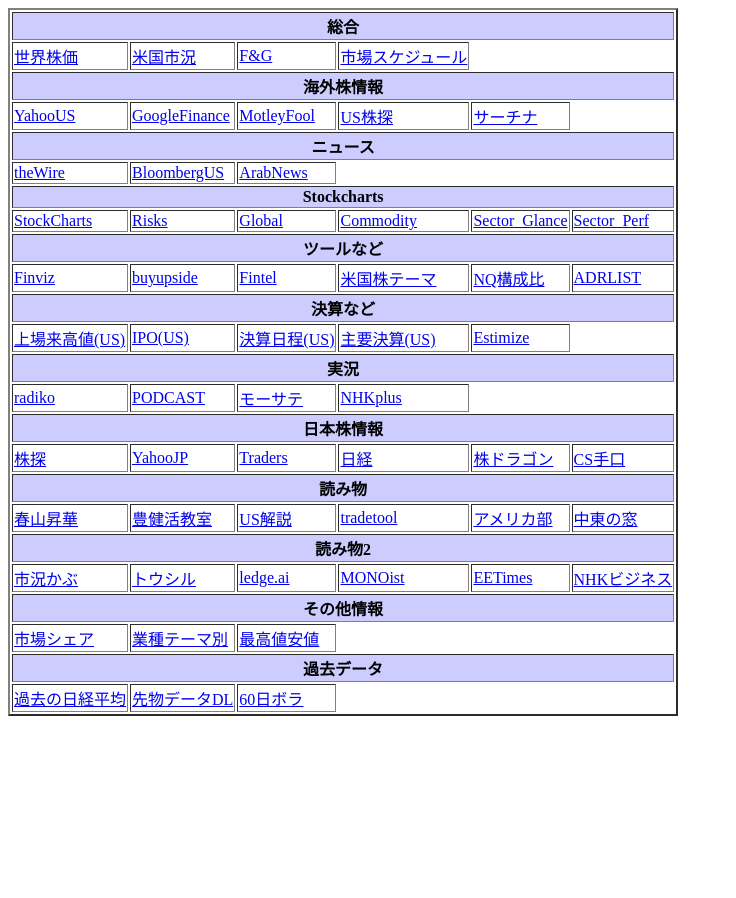
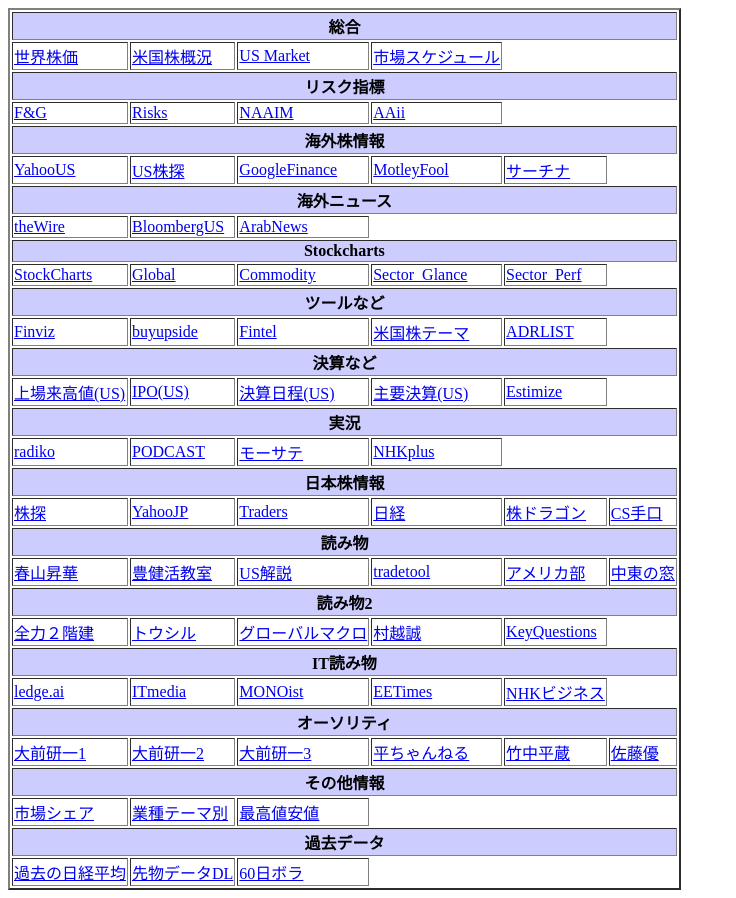
Before and after one commit to seemore-glass/seemore-glass.github.io, a plain HTML site: page index.html in a window 1280 px wide. Shown: the whole page, without its empty margins (0-736 px from the left). Before the commit the page ends 800 px from the top, so only its background shows below. Drawn offline with Linux system fonts and the light colour scheme.

Commit message:
modify links

```diff
--- a/index.html
+++ b/index.html
@@ -1,5 +1,4 @@
 <html>
-
   <head>
     <meta name="robots" content="noindex" />
     <meta name="ROBOTS" content="NOINDEX" />
@@ -30,7 +29,6 @@
 
   <body bgcolor="FFFFFF">
     <html>
-
       <body>
         <table border="2">
           <tr>
@@ -40,13 +38,51 @@
             <a href="https://sekai-kabuka.com/" target="_blank">世界株価</a>
           </td>
           <td>
-        <a href="https://nikkei225jp.com/nasdaq/" target="_blank">米国市況</a>
+            <a href="https://nikkei225jp.com/nasdaq/" target="_blank"
+              >米国株概況</a
+            >
           </td>
           <td>
-        <a href="https://edition.cnn.com/markets/fear-and-greed" target="_blank">F&G</a>
+            <a href="https://www.marketwatch.com/market-data/us" target="_blank"
+              >US Market</a
+            >
+          </td>
+
+          <td>
+            <a href="https://nikkei225jp.com/schedule/" target="_blank"
+              >市場スケジュール</a
+            >
+          </td>
+          <tr>
+            <th colspan="11" bgcolor="#CCCCFF">リスク指標</th>
+          </tr>
+          <td>
+            <a
+              href="https://edition.cnn.com/markets/fear-and-greed"
+              target="_blank"
+              >F&G</a
+            >
           </td>
           <td>
-        <a href="https://nikkei225jp.com/schedule/" target="_blank">市場スケジュール</a>
+            <a
+              href="https://stockcharts.com/freecharts/candleglance.html?!ADRATNYA,!ADRATNAS,$NYAD,$NAAD,$VIX,$VXN,JNK,LQD,$USDJPY,ARKK,IPO,$BTCUSD,$USD|B|null"
+              target="_blank"
+              >Risks</a
+            >
+          </td>
+          <td>
+            <a
+              href="https://www.naaim.org/programs/naaim-exposure-index/"
+              target="_blank"
+              >NAAIM</a
+            >
+          </td>
+          <td>
+            <a
+              href="https://www.aaii.com/sentimentsurvey/sent_results"
+              target="_blank"
+              >AAii</a
+            >
           </td>
           <tr>
             <th colspan="11" bgcolor="#CCCCFF">海外株情報</th>
@@ -54,89 +90,143 @@
           <td>
             <a href="https://finance.yahoo.com/" target="_blank">YahooUS</a>
           </td>
-      <td><a href="https://www.google.com/finance/" target="_blank">GoogleFinance</a></td>
-      <td>
-        <a href="https://www.fool.com/" target="_blank">MotleyFool</a>
-      </td>
           <td>
             <a href="https://us.kabutan.jp/" target="_blank">US株探</a>
           </td>
           <td>
+            <a href="https://www.google.com/finance/" target="_blank"
+              >GoogleFinance</a
+            >
+          </td>
+          <td>
+            <a href="https://www.fool.com/" target="_blank">MotleyFool</a>
+          </td>
+
+          <td>
             <a href="http://stock.searchina.ne.jp/" target="_blank">サーチナ</a>
           </td>
           <tr>
-        <th colspan="11" bgcolor="#CCCCFF">ニュース</th>
+            <th colspan="11" bgcolor="#CCCCFF">海外ニュース</th>
           </tr>
           <td>
-        <a href="https://www.reuters.com/news/archive/us-the-wire" target="_blank">theWire</a>
+            <a
+              href="https://www.reuters.com/news/archive/us-the-wire"
+              target="_blank"
+              >theWire</a
+            >
           </td>
           <td>
             <a href="https://www.bloomberg.com/" target="_blank">BloombergUS</a>
           </td>
           <td>
-        <a href="https://www.arabnews.com/saudiarabia" target="_blank">ArabNews</a>
+            <a href="https://www.arabnews.com/saudiarabia" target="_blank"
+              >ArabNews</a
+            >
           </td>
           <tr>
             <th colspan="11" bgcolor="#CCCCFF">Stockcharts</th>
           </tr>
           <td>
-        <a href="https://stockcharts.com/h-sc/ui?s=%24indu" target="_blank">StockCharts</a>
+            <a href="https://stockcharts.com/h-sc/ui?s=%24indu" target="_blank"
+              >StockCharts</a
+            >
+          </td>
+
+          <td>
+            <a
+              href="https://stockcharts.com/freecharts/candleglance.html?$BSE,$IDDOW,$SETI,KSA,ISRA,UAE,$BVSP,ARGT,$AORD,$ZADOW,NGE,$MSWORLD|B|null"
+              target="_blank"
+              >Global</a
+            >
           </td>
           <td>
-        <a href="https://stockcharts.com/freecharts/candleglance.html?!ADRATNYA,!ADRATNAS,$NYAD,$NAAD,$VIX,$VXN,JNK,LQD,$USDJPY,ARKK,IPO,$BTCUSD,$USD|B|null"
-          target="_blank">Risks</a>
+            <a
+              href="https://stockcharts.com/freecharts/candleglance.html?$WTIC,$NATGAS,$GOLD,$SILVER,$COPPER,$PLAT,$PALL,$WHEAT,$CORN,$SOYB,$GKX,$GVX|B|null"
+              target="_blank"
+              >Commodity</a
+            >
           </td>
           <td>
-        <a href="https://stockcharts.com/freecharts/candleglance.html?$BSE,$IDDOW,$SETI,KSA,ISRA,UAE,$BVSP,ARGT,$AORD,$ZADOW,NGE,$MSWORLD|B|null"
-          target="_blank">Global</a>
+            <a
+              href="https://stockcharts.com/freecharts/candleglance.html?[SECT]"
+              target="_blank"
+              >Sector_Glance</a
+            >
           </td>
           <td>
-        <a href="https://stockcharts.com/freecharts/candleglance.html?$WTIC,$NATGAS,$GOLD,$SILVER,$COPPER,$PLAT,$PALL,$WHEAT,$CORN,$SOYB,$GKX,$GVX|B|null"
-          target="_blank">Commodity</a>
-      </td>
-      <td>
-        <a href="https://stockcharts.com/freecharts/candleglance.html?[SECT]"
-          target="_blank">Sector_Glance</a>
-      </td>
-      <td>
-        <a href="https://stockcharts.com/freecharts/perf.php?[SECT]" target="_blank">Sector_Perf</a>
+            <a
+              href="https://stockcharts.com/freecharts/perf.php?[SECT]"
+              target="_blank"
+              >Sector_Perf</a
+            >
           </td>
 
           <tr>
             <th colspan="11" bgcolor="#CCCCFF">ツールなど</th>
           </tr>
           <td>
-        <a href="https://finviz.com/screener.ashx" target="_blank">Finviz</a>
+            <a href="https://finviz.com/screener.ashx" target="_blank"
+              >Finviz</a
+            >
           </td>
           <td>
-        <a href="https://www.buyupside.com/sample_portfolios/index.htm" target="_blank">buyupside</a>
+            <a
+              href="https://www.buyupside.com/sample_portfolios/index.htm"
+              target="_blank"
+              >buyupside</a
+            >
           </td>
           <td>
-        <a href="https://fintel.io/i13fs/public-investment-fund" target="_blank">Fintel</a>
-      </td>
+            <a
+              href="https://fintel.io/i13fs/public-investment-fund"
+              target="_blank"
+              >Fintel</a
+            >
           </td>
           <td>
-        <a href="https://nikkeiyosoku.com/stock_us/theme_ranking/" target="_blank">米国株テーマ</a>
+            <a
+              href="https://nikkeiyosoku.com/stock_us/theme_ranking/"
+              target="_blank"
+              >米国株テーマ</a
+            >
           </td>
           <td>
-        <a href="https://www.slickcharts.com/nasdaq100" target="_blank">NQ構成比</a>
-      <td>
-        <a href="http://topforeignstocks.com/foreign-adrs-list/" target="_blank">ADRLIST</a>
+            <a
+              href="http://topforeignstocks.com/foreign-adrs-list/"
+              target="_blank"
+              >ADRLIST</a
+            >
           </td>
           <tr>
             <th colspan="11" bgcolor="#CCCCFF">決算など</th>
           </tr>
           <td>
-        <a href="https://www.tradingview.com/markets/stocks-usa/market-movers-ath/" target="_blank">上場来高値(US)</a>
+            <a
+              href="https://www.tradingview.com/markets/stocks-usa/market-movers-ath/"
+              target="_blank"
+              >上場来高値(US)</a
+            >
           </td>
           <td>
-        <a href="https://www.marketwatch.com/tools/ipo-calendar" target="_blank">IPO(US)</a>
+            <a
+              href="https://www.marketwatch.com/tools/ipo-calendar"
+              target="_blank"
+              >IPO(US)</a
+            >
           </td>
           <td>
-        <a href="https://finance.yahoo.com/calendar/earnings" target="_blank">決算日程(US)</a>
+            <a
+              href="https://finance.yahoo.com/calendar/earnings"
+              target="_blank"
+              >決算日程(US)</a
+            >
           </td>
           <td>
-        <a href="https://mst.monex.co.jp/mst/servlet/ITS/fi/FIClosingCalendarUSGuest" target="_blank">主要決算(US)</a>
+            <a
+              href="https://mst.monex.co.jp/mst/servlet/ITS/fi/FIClosingCalendarUSGuest"
+              target="_blank"
+              >主要決算(US)</a
+            >
           </td>
           <td>
             <a href="https://www.estimize.com/msft" target="_blank">Estimize</a>
@@ -146,13 +236,19 @@
           </tr>
           <td><a href="http://radiko.jp/" target="_blank">radiko</a></td>
           <td>
-        <a href="http://www.radionikkei.jp/style/podcast/" target="_blank">PODCAST</a>
+            <a href="http://www.radionikkei.jp/style/podcast/" target="_blank"
+              >PODCAST</a
+            >
           </td>
           <td>
-        <a href="https://txbiz.tv-tokyo.co.jp/live/livenms/" target="_blank">モーサテ</a>
+            <a href="https://txbiz.tv-tokyo.co.jp/live/livenms/" target="_blank"
+              >モーサテ</a
+            >
           </td>
           <td>
-        <a href="https://plus.nhk.jp/watch/ch/g1" target="_blank">NHKplus</a>
+            <a href="https://plus.nhk.jp/watch/ch/g1" target="_blank"
+              >NHKplus</a
+            >
           </td>
           <tr>
             <th colspan="11" bgcolor="#CCCCFF">日本株情報</th>
@@ -160,27 +256,41 @@
           <td><a href="https://kabutan.jp/" target="_blank">株探</a></td>
 
           <td>
-        <a href="https://stocks.finance.yahoo.co.jp/" target="_blank">YahooJP</a>
+            <a href="https://stocks.finance.yahoo.co.jp/" target="_blank"
+              >YahooJP</a
+            >
           </td>
-      <td><a href="https://www.traders.co.jp/index.asp" target="_blank">Traders</a></td>
+          <td>
+            <a href="https://www.traders.co.jp/index.asp" target="_blank"
+              >Traders</a
+            >
+          </td>
           <td><a href="https://www.nikkei.com/" target="_blank">日経</a></td>
           <td>
             <a href="https://www.kabudragon.com/" target="_blank">株ドラゴン</a>
           </td>
           <td>
-        <a href="https://nikkeiyosoku.com/volume/11635" target="_blank">CS手口</a>
+            <a href="https://nikkeiyosoku.com/volume/11635" target="_blank"
+              >CS手口</a
+            >
           </td>
           <tr>
             <th colspan="11" bgcolor="#CCCCFF">読み物</th>
           </tr>
           <td>
-        <a href="http://haruyama-shoka.blogspot.com/" target="_blank">春山昇華</a>
+            <a href="http://haruyama-shoka.blogspot.com/" target="_blank"
+              >春山昇華</a
+            >
           </td>
           <td>
-        <a href="https://www.smtam.jp/report_column/cat_11/" target="_blank">豊健活教室</a>
+            <a href="https://www.smtam.jp/report_column/cat_11/" target="_blank"
+              >豊健活教室</a
+            >
           </td>
           <td>
-        <a href="http://kabukeizainani.blogspot.jp/" target="_blank">US解説</a>
+            <a href="http://kabukeizainani.blogspot.jp/" target="_blank"
+              >US解説</a
+            >
           </td>
           <td>
             <a href="https://note.com/tradetool" target="_blank">tradetool</a>
@@ -189,58 +299,143 @@
             <a href="https://www.americabu.com/" target="_blank">アメリカ部</a>
           </td>
           <td>
-        <a href="http://blog.livedoor.jp/abu_mustafa/" target="_blank">中東の窓</a>
+            <a href="http://blog.livedoor.jp/abu_mustafa/" target="_blank"
+              >中東の窓</a
+            >
           </td>
           <tr>
             <th colspan="11" bgcolor="#CCCCFF">読み物2</th>
           </tr>
           <td>
-        <a href="http://kabumatome.doorblog.jp/" target="_blank">市況かぶ</a>
+            <a href="http://kabumatome.doorblog.jp/" target="_blank"
+              >全力２階建</a
+            >
           </td>
           <td>
-        <a href="https://media.rakuten-sec.net/" target="_blank">トウシル</a>
+            <a href="https://media.rakuten-sec.net/" target="_blank"
+              >トウシル</a
+            >
           </td>
+          <td>
+            <a href="https://www.globalmacroresearch.org/jp/" target="_blank"
+              >グローバルマクロ</a
+            >
+          </td>
+          <td>
+            <a href="https://muragoe-makoto.blog.jp/" target="_blank">村越誠</a>
+          </td>
+          <td>
+            <a href="https://gce.hidezumi.com/#gsc.tab=0" target="_blank"
+              >KeyQuestions</a
+            >
+          </td>
+          <tr>
+            <th colspan="11" bgcolor="#CCCCFF">IT読み物</th>
+          </tr>
           <td>
             <a href="https://ledge.ai/" target="_blank">ledge.ai</a>
           </td>
+          <td>
+            <a href="https://www.itmedia.co.jp/news/" target="_blank"
+              >ITmedia</a
+            >
+          </td>
+
           <td>
             <a href="http://monoist.atmarkit.co.jp/" target="_blank">MONOist</a>
           </td>
           <td><a href="http://eetimes.jp/" target="_blank">EETimes</a></td>
           <td>
-        <a href="http://www3.nhk.or.jp/news/business_tokushu/" target="_blank">NHKビジネス</a>
+            <a
+              href="http://www3.nhk.or.jp/news/business_tokushu/"
+              target="_blank"
+              >NHKビジネス</a
+            >
+          </td>
+          <tr>
+            <th colspan="11" bgcolor="#CCCCFF">オーソリティ</th>
+          </tr>
+          <td>
+            <a
+              href="https://www.zakzak.co.jp/tag/series/ohmaekenichi-news-jihyo/"
+              target="_blank"
+              >大前研一1</a
+            >
+          </td>
+          <td>
+            <a
+              href="https://www.moneypost.jp/series/business-new-world/"
+              target="_blank"
+              >大前研一2</a
+            >
+          </td>
+          <td>
+            <a href="https://president.jp/category/column19" target="_blank"
+              >大前研一3</a
+            >
+          </td>
+
+          <td>
+            <a
+              href="https://www.youtube.com/channel/UC8emJyyIsrlzo3V3nwFj_5Q"
+              target="_blank"
+              >平ちゃんねる</a
+            >
+          </td>
+          <td>
+            <a href="https://mag.minkabu.jp/author/takenaka/" target="_blank"
+              >竹中平蔵</a
+            >
+          </td>
+          <td>
+            <a href="https://president.jp/category/c03648" target="_blank"
+              >佐藤優</a
+            >
           </td>
           <tr>
             <th colspan="11" bgcolor="#CCCCFF">その他情報</th>
           </tr>
           <td>
-        <a href="https://deallab.info/category/market-share/" target="_blank">市場シェア</a>
+            <a
+              href="https://deallab.info/category/market-share/"
+              target="_blank"
+              >市場シェア</a
+            >
           </td>
           <td>
-        <a href="http://www.sectorchart.com/" target="_blank">業種テーマ別</a>
+            <a href="http://www.sectorchart.com/" target="_blank"
+              >業種テーマ別</a
+            >
           </td>
           <td>
-        <a href="https://www.traders.co.jp/domestic_stocks/domestic_market/most_price/most_price.asp"
-          target="_blank">最高値安値</a>
+            <a
+              href="https://www.traders.co.jp/domestic_stocks/domestic_market/most_price/most_price.asp"
+              target="_blank"
+              >最高値安値</a
+            >
           </td>
           <tr>
             <th colspan="11" bgcolor="#CCCCFF">過去データ</th>
           </tr>
           <td>
-        <a href="http://quotes.jp/nikkei225/" target="_blank">過去の日経平均</a>
+            <a href="http://quotes.jp/nikkei225/" target="_blank"
+              >過去の日経平均</a
+            >
           </td>
           <td>
-        <a href="http://225labo.com/modules/downloads_data/" target="_blank">先物データDL</a>
+            <a href="http://225labo.com/modules/downloads_data/" target="_blank"
+              >先物データDL</a
+            >
           </td>
           <td>
-        <a href="https://jp.kabumap.com/servlets/kabumap/Action?SRC=stockRanking/base&ind=vlt&exch=all&d=d"
-          target="_blank">60日ボラ</a>
+            <a
+              href="https://jp.kabumap.com/servlets/kabumap/Action?SRC=stockRanking/base&ind=vlt&exch=all&d=d"
+              target="_blank"
+              >60日ボラ</a
+            >
           </td>
-
         </table>
       </body>
-
     </html>
   </body>
-
 </html>
```
Lines whose indentation alone changed are shown as unchanged.
